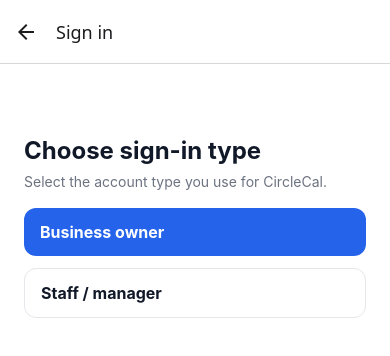
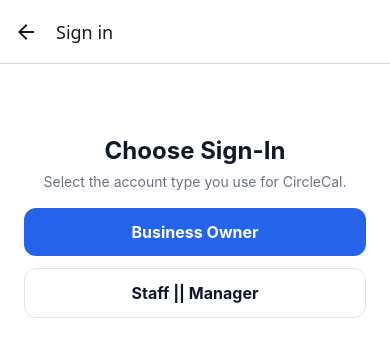
Before and after one commit to isaiaha09/CircleCal, a React Native app in the folder mobile/: screen /SignInChoice in a window 390 px wide. Shown: the top 356 px of the page. Built offline with nearby package versions, Linux system fonts and the light colour scheme; no server answers.

Commit message:
adding visual changes in mobile app

```diff
--- a/mobile/src/screens/SignInChoiceScreen.tsx
+++ b/mobile/src/screens/SignInChoiceScreen.tsx
@@ -9,15 +9,15 @@
 export function SignInChoiceScreen({ onSelectOwner, onSelectStaff }: Props) {
   return (
     <View style={styles.container}>
-      <Text style={styles.title}>Choose sign-in type</Text>
+      <Text style={styles.title}>Choose Sign-In</Text>
       <Text style={styles.subtitle}>Select the account type you use for CircleCal.</Text>
 
       <Pressable style={styles.primaryBtn} onPress={onSelectOwner}>
-        <Text style={styles.primaryBtnText}>Business owner</Text>
+        <Text style={styles.primaryBtnText}>Business Owner</Text>
       </Pressable>
 
       <Pressable style={styles.secondaryBtn} onPress={onSelectStaff}>
-        <Text style={styles.secondaryBtnText}>Staff / manager</Text>
+        <Text style={styles.secondaryBtnText}>Staff || Manager</Text>
       </Pressable>
     </View>
   );
@@ -34,11 +34,13 @@
     fontSize: 24,
     fontWeight: '700',
     color: '#111827',
+    textAlign: 'center',
   },
   subtitle: {
     marginTop: 8,
     color: '#6b7280',
     marginBottom: 18,
+    textAlign: 'center',
   },
   primaryBtn: {
     backgroundColor: '#2563eb',
@@ -52,6 +54,7 @@
     color: '#fff',
     fontWeight: '700',
     fontSize: 16,
+    textAlign: 'center',
   },
   secondaryBtn: {
     borderWidth: 1,
@@ -65,6 +68,7 @@
     color: '#111827',
     fontWeight: '700',
     fontSize: 16,
+    textAlign: 'center',
   },
   btnHint: {
     marginTop: 6,
--- a/mobile/src/screens/SignInScreen.tsx
+++ b/mobile/src/screens/SignInScreen.tsx
@@ -53,7 +53,7 @@
 
   return (
     <View style={styles.container}>
-      <Text style={styles.title}>{mode === 'owner' ? 'Business owner sign in' : 'Staff/manager sign in'}</Text>
+      <Text style={styles.title}>{mode === 'owner' ? 'Business Owner Sign-In' : 'Staff || Manager Sign-In'}</Text>
 
       <TextInput
         value={identifier}
@@ -105,6 +105,7 @@
     fontWeight: '700',
     color: '#111827',
     marginBottom: 18,
+    textAlign: 'center',
   },
   input: {
     borderWidth: 1,
```
